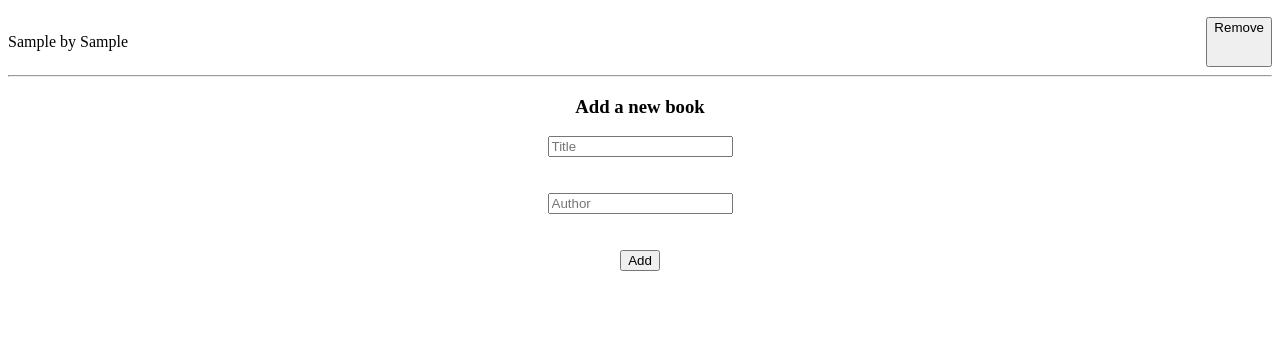
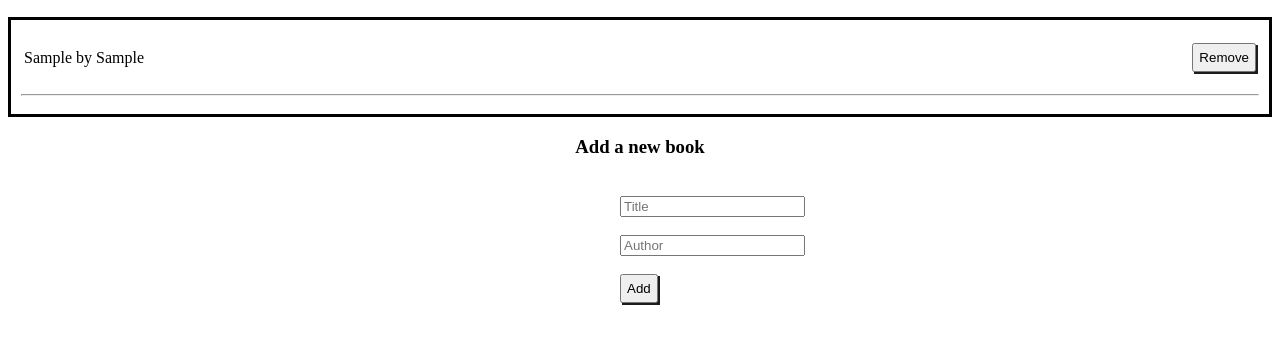
Before and after one commit to brainskev/Awesome-books, a website with bundled scripts: page index.html in a window 1280 px wide. Both pictures are taken after typing "Sample", "Sample" into the empty fields and a click on the button "Add". Shown: the part 50-394 px from the top of the page. Built offline with nearby package versions, Linux system fonts and the light colour scheme.

Commit message:
add styling for books

```diff
--- a/style.css
+++ b/style.css
@@ -5,20 +5,46 @@
 }
 .bookDiv{
   display: flex;
-  flex-direction: row;
+  align-items: center;
   justify-content: space-between;
+  padding: 3px;
 }
 .delete {
   display: flex;
   justify-content: flex-end;
 }
 .bookForm {
-  display: flex;
-  flex-direction: column;
-  justify-content: center;
-  align-items: center;
+padding-top: 20px;
+width: 40px;
+margin: auto;
 }
 
 .hidy {
   display: none;
 }
+
+.btn {
+  display: flex;
+  align-self: flex-end;
+
+}
+
+.add {
+  padding:5px;
+  box-shadow: #1c1c1c 2px 2px;
+}
+.delete {
+  padding:5px;
+  box-shadow: #1c1c1c 2px 2px;
+}
+
+.books {
+  margin: auto;
+  border: 3px solid black;
+  padding: 10px;
+}
+
+.list:nth-child() {
+  color: #ddd;
+
+}
```
